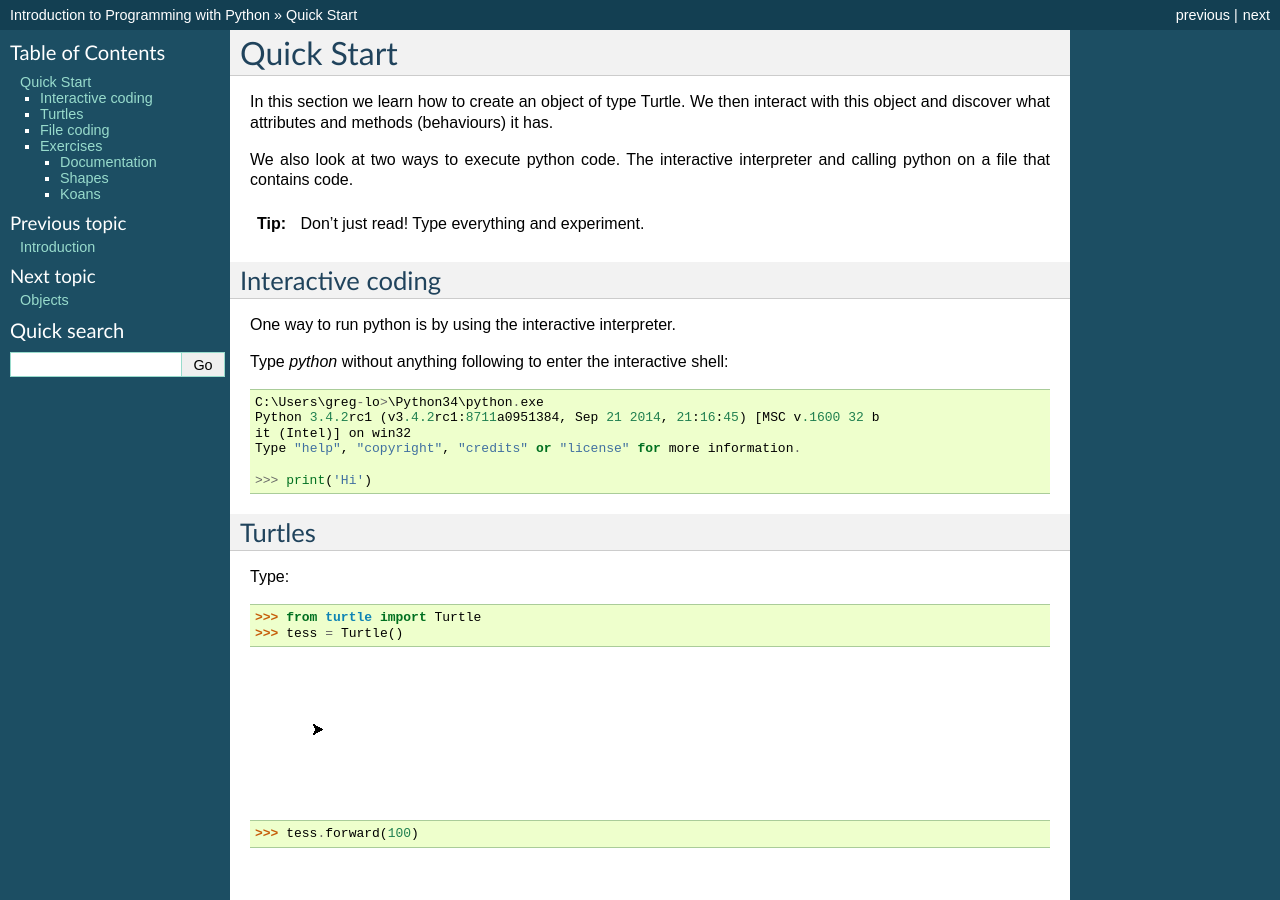
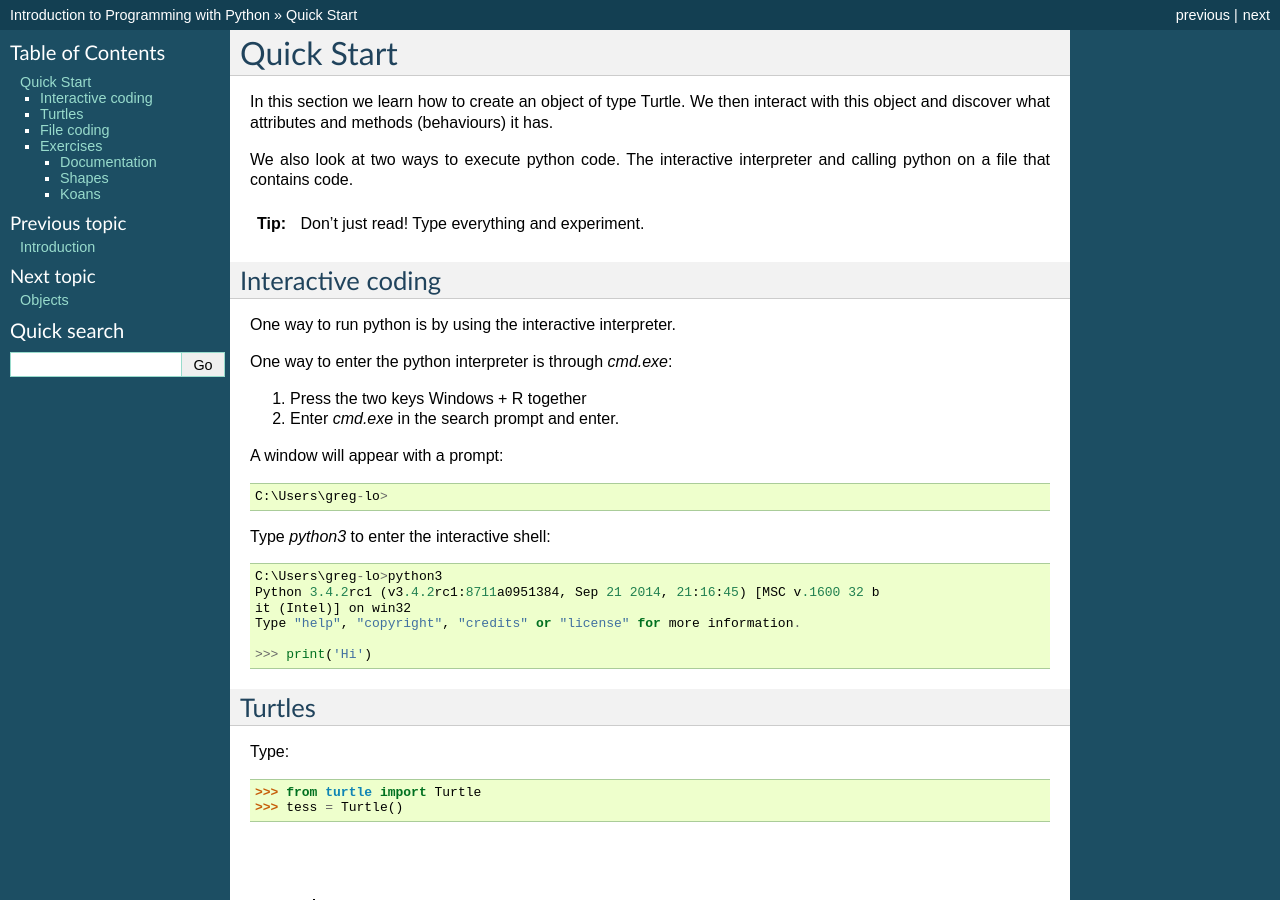
Before and after one commit to gu-lseg/intro-to-programming, a Sphinx documentation site: the page built from source/getting_started.rst, in a window 1280 px wide and 900 px high. Built offline with Sphinx 7.4.7, drawn with Linux system fonts in a browser that asks for light colours; pages that are not in the unit, such as notebooks, are missing from menus.

Commit message:
add windows specific instructions

```diff
--- a/source/getting_started.rst
+++ b/source/getting_started.rst
@@ -19,9 +19,18 @@ Interactive coding
 
 One way to run python is by using the interactive interpreter.
 
-Type `python` without anything following to enter the interactive shell::
+One way to enter the python interpreter is through `cmd.exe`:
 
-    C:\Users\greg-lo>\Python34\python.exe
+1. Press the two keys Windows + R together
+2. Enter `cmd.exe` in the search prompt and enter.
+
+A window will appear with a prompt::
+
+    C:\Users\greg-lo>
+
+Type `python3` to enter the interactive shell::
+
+    C:\Users\greg-lo>python3
     Python 3.4.2rc1 (v3.4.2rc1:8711a0951384, Sep 21 2014, 21:16:45) [MSC v.1600 32 b
     it (Intel)] on win32
     Type "help", "copyright", "credits" or "license" for more information.
```
